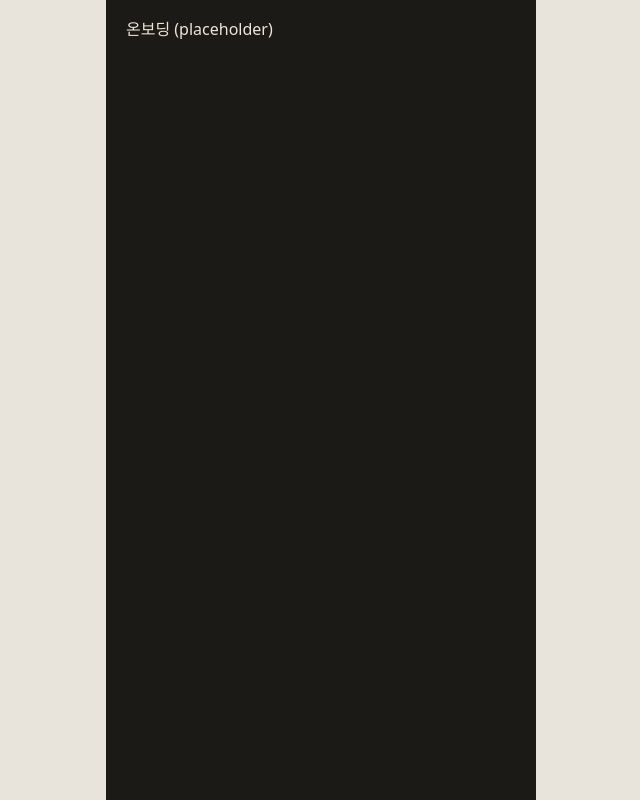
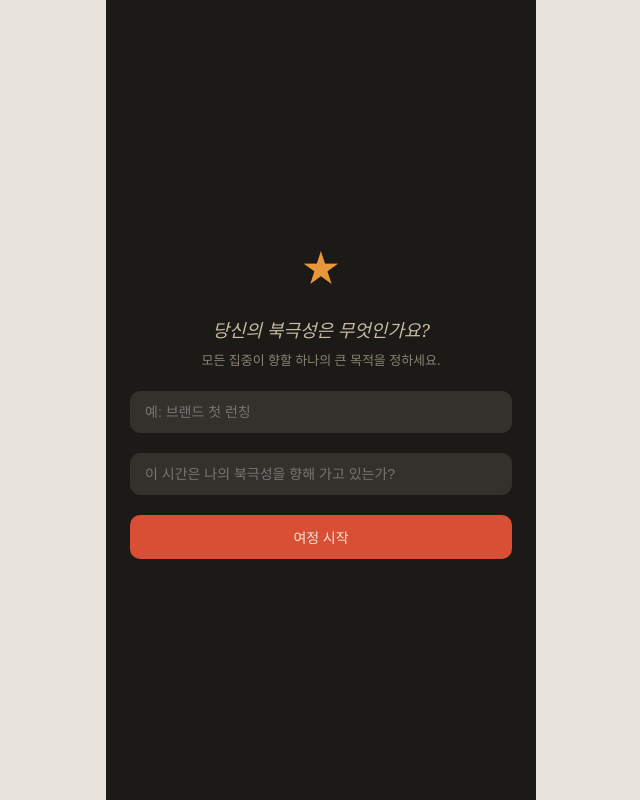
Before and after one commit to aejinkim/dali_Startrail, a React (Vite) app: page / in a window 1280 px wide. Shown: the whole page, without its empty margins (319-959 px from the left). Built offline with nearby package versions, Linux system fonts and the light colour scheme.

Commit message:
feat: onboarding screen to set the north star

```diff
--- a/src/screens/OnboardingScreen.tsx
+++ b/src/screens/OnboardingScreen.tsx
@@ -1,3 +1,55 @@
+import { useState } from 'react'
+import type React from 'react'
+import { useStore } from '../store/useStore'
+
 export default function OnboardingScreen() {
-  return <div style={{ padding: '1rem 1.25rem' }}>온보딩 (placeholder)</div>
+  const setNorthStar = useStore((s) => s.setNorthStar)
+  const [title, setTitle] = useState('')
+  const [statement, setStatement] = useState('')
+
+  return (
+    <div style={{ flex: 1, display: 'flex', flexDirection: 'column', justifyContent: 'center', padding: '2rem 1.5rem', gap: 20 }}>
+      <div style={{ textAlign: 'center', fontSize: 40, color: 'var(--amber)' }}>★</div>
+      <div style={{ textAlign: 'center' }}>
+        <div className="serif-italic" style={{ fontSize: 18, color: 'var(--serif-label)' }}>
+          당신의 북극성은 무엇인가요?
+        </div>
+        <p style={{ fontSize: 13, color: 'var(--dark-muted)', marginTop: 8, lineHeight: 1.6 }}>
+          모든 집중이 향할 하나의 큰 목적을 정하세요.
+        </p>
+      </div>
+
+      <input
+        placeholder="예: 브랜드 첫 런칭"
+        value={title}
+        onChange={(e) => setTitle(e.target.value)}
+        style={darkInput}
+      />
+      <input
+        placeholder="이 시간은 나의 북극성을 향해 가고 있는가?"
+        value={statement}
+        onChange={(e) => setStatement(e.target.value)}
+        style={darkInput}
+      />
+
+      <button
+        type="button"
+        onClick={() => {
+          if (!title.trim()) return
+          setNorthStar(title.trim(), statement.trim())
+        }}
+        style={{
+          padding: '12px 0', borderRadius: 10, background: 'var(--needle)',
+          color: 'var(--ivory)', fontSize: 14, fontWeight: 500,
+        }}
+      >
+        여정 시작
+      </button>
+    </div>
+  )
 }
+
+const darkInput: React.CSSProperties = {
+  padding: '12px 14px', borderRadius: 10, background: 'var(--track)',
+  border: '1px solid var(--track)', color: 'var(--ivory)', fontSize: 14,
+}
```
Also changed, not shown: 1 other file (tests, documents, lock files or other folders).
